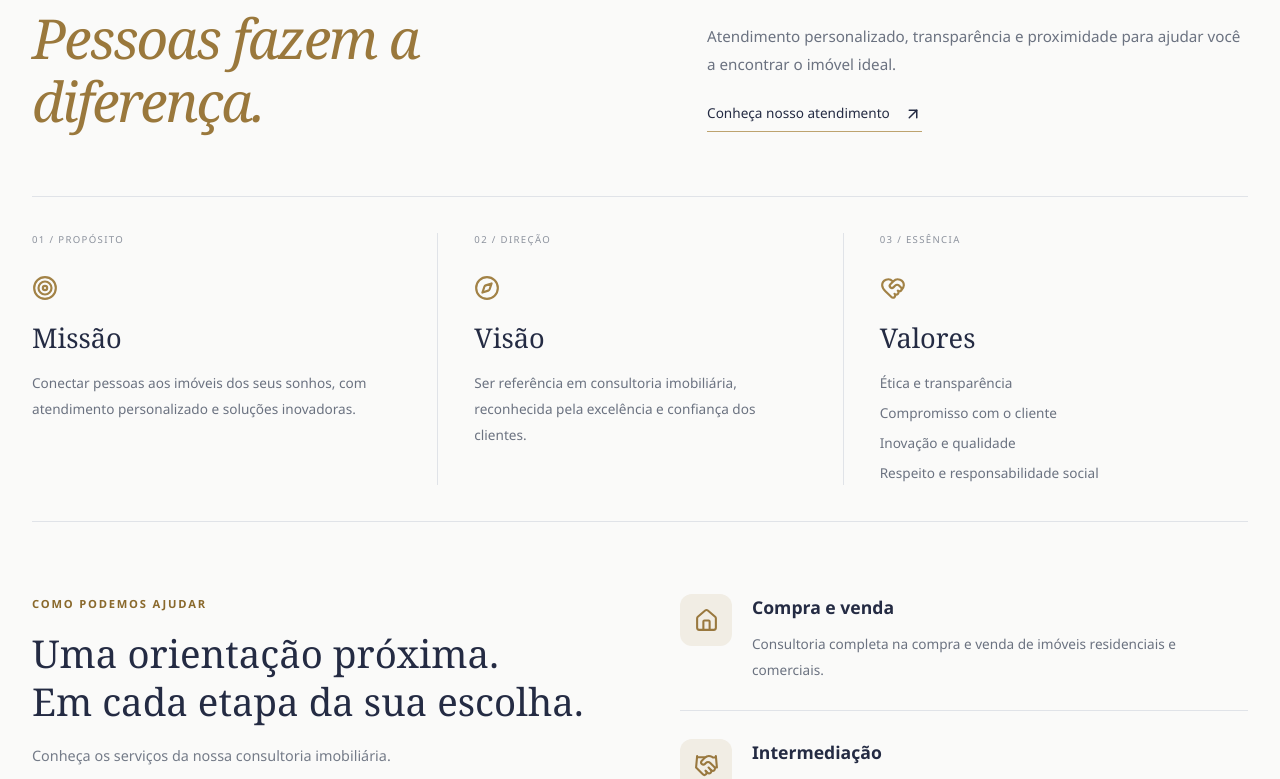
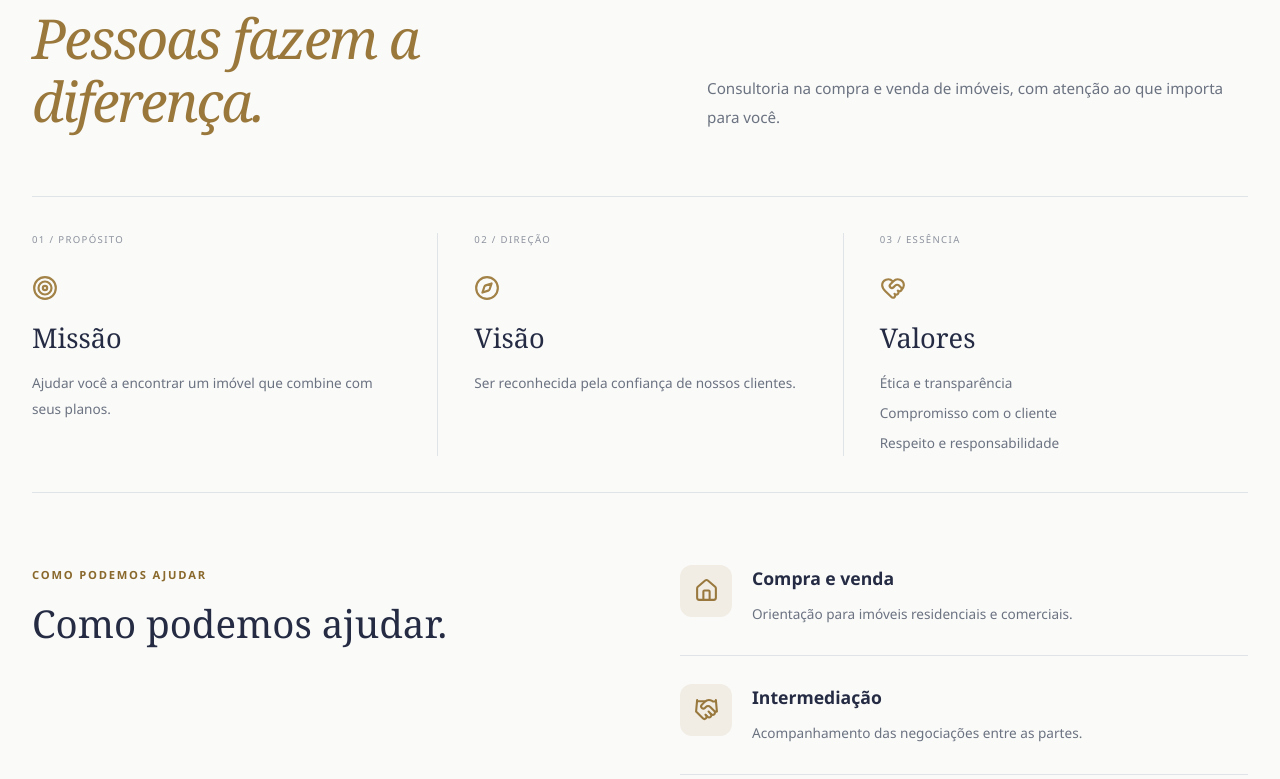
Before and after one commit to bckohn-dev/Consultoria-Monica, a Vue app: page /sobre in a window 1280 px wide. Shown: the part 262-1041 px from the top of the page. Built offline with nearby package versions, Linux system fonts and the light colour scheme.

Commit message:
Trim repetitive copy from about page

```diff
--- a/src/views/SobrePage.vue
+++ b/src/views/SobrePage.vue
@@ -4,22 +4,22 @@
     <main id="conteudo" class="about-shell">
       <section class="about-intro" aria-labelledby="about-title">
         <div><p class="eyebrow">SOBRE A MÔNICA CONSULTORIA</p><h1 id="about-title">Imóveis conectam.<br /><em>Pessoas fazem a diferença.</em></h1></div>
-        <div class="about-intro-copy"><p>Encontrar um imóvel é escolher onde seus próximos capítulos vão acontecer. Por isso, nossa consultoria coloca seus planos no centro de cada conversa.</p><p>Atendimento personalizado, transparência e proximidade para ajudar você a encontrar o imóvel ideal.</p><a href="https://wa.me/5511945413470" target="_blank" rel="noopener noreferrer" class="about-text-link">Conheça nosso atendimento <ArrowUpRight :size="18" aria-hidden="true" /></a></div>
+        <div class="about-intro-copy"><p>Consultoria na compra e venda de imóveis, com atenção ao que importa para você.</p></div>
       </section>
       <section class="about-principles" aria-label="Missão, visão e valores">
-        <article><span class="principle-number">01 / PROPÓSITO</span><Target :size="26" aria-hidden="true" /><h2>Missão</h2><p>Conectar pessoas aos imóveis dos seus sonhos, com atendimento personalizado e soluções inovadoras.</p></article>
-        <article><span class="principle-number">02 / DIREÇÃO</span><Compass :size="26" aria-hidden="true" /><h2>Visão</h2><p>Ser referência em consultoria imobiliária, reconhecida pela excelência e confiança dos clientes.</p></article>
-        <article><span class="principle-number">03 / ESSÊNCIA</span><HeartHandshake :size="26" aria-hidden="true" /><h2>Valores</h2><ul><li>Ética e transparência</li><li>Compromisso com o cliente</li><li>Inovação e qualidade</li><li>Respeito e responsabilidade social</li></ul></article>
+        <article><span class="principle-number">01 / PROPÓSITO</span><Target :size="26" aria-hidden="true" /><h2>Missão</h2><p>Ajudar você a encontrar um imóvel que combine com seus planos.</p></article>
+        <article><span class="principle-number">02 / DIREÇÃO</span><Compass :size="26" aria-hidden="true" /><h2>Visão</h2><p>Ser reconhecida pela confiança de nossos clientes.</p></article>
+        <article><span class="principle-number">03 / ESSÊNCIA</span><HeartHandshake :size="26" aria-hidden="true" /><h2>Valores</h2><ul><li>Ética e transparência</li><li>Compromisso com o cliente</li><li>Respeito e responsabilidade</li></ul></article>
       </section>
       <section class="about-services" aria-labelledby="services-title">
-        <div class="about-section-heading"><p class="eyebrow">COMO PODEMOS AJUDAR</p><h2 id="services-title">Uma orientação próxima.<br />Em cada etapa da sua escolha.</h2><p>Conheça os serviços da nossa consultoria imobiliária.</p></div>
+        <div class="about-section-heading"><p class="eyebrow">COMO PODEMOS AJUDAR</p><h2 id="services-title">Como podemos ajudar.</h2></div>
         <div class="service-list">
-          <article><span class="service-icon"><House :size="25" aria-hidden="true" /></span><div><h3>Compra e venda</h3><p>Consultoria completa na compra e venda de imóveis residenciais e comerciais.</p></div></article>
-          <article><span class="service-icon"><Handshake :size="25" aria-hidden="true" /></span><div><h3>Intermediação</h3><p>Apoio em negociações seguras e transparentes entre as partes envolvidas.</p></div></article>
+          <article><span class="service-icon"><House :size="25" aria-hidden="true" /></span><div><h3>Compra e venda</h3><p>Orientação para imóveis residenciais e comerciais.</p></div></article>
+          <article><span class="service-icon"><Handshake :size="25" aria-hidden="true" /></span><div><h3>Intermediação</h3><p>Acompanhamento das negociações entre as partes.</p></div></article>
         </div>
       </section>
       <section class="about-contact" aria-labelledby="about-contact-title">
-        <div><p class="eyebrow">O PRÓXIMO PASSO É UMA CONVERSA</p><h2 id="about-contact-title">Vamos falar sobre<br />os seus planos?</h2><p>Estamos à disposição para ajudar você a encontrar o imóvel ideal.</p></div>
+        <div><h2 id="about-contact-title">Vamos falar sobre<br />os seus planos?</h2></div>
         <div class="about-contact-actions">
           <a href="https://wa.me/5511945413470" target="_blank" rel="noopener noreferrer" class="button-primary">Conversar pelo WhatsApp <ArrowUpRight :size="18" aria-hidden="true" /></a>
           <a href="mailto:monicanogueiravendas@gmail.com"><Mail :size="18" aria-hidden="true" /><span>monicanogueiravendas@gmail.com</span></a>
```
